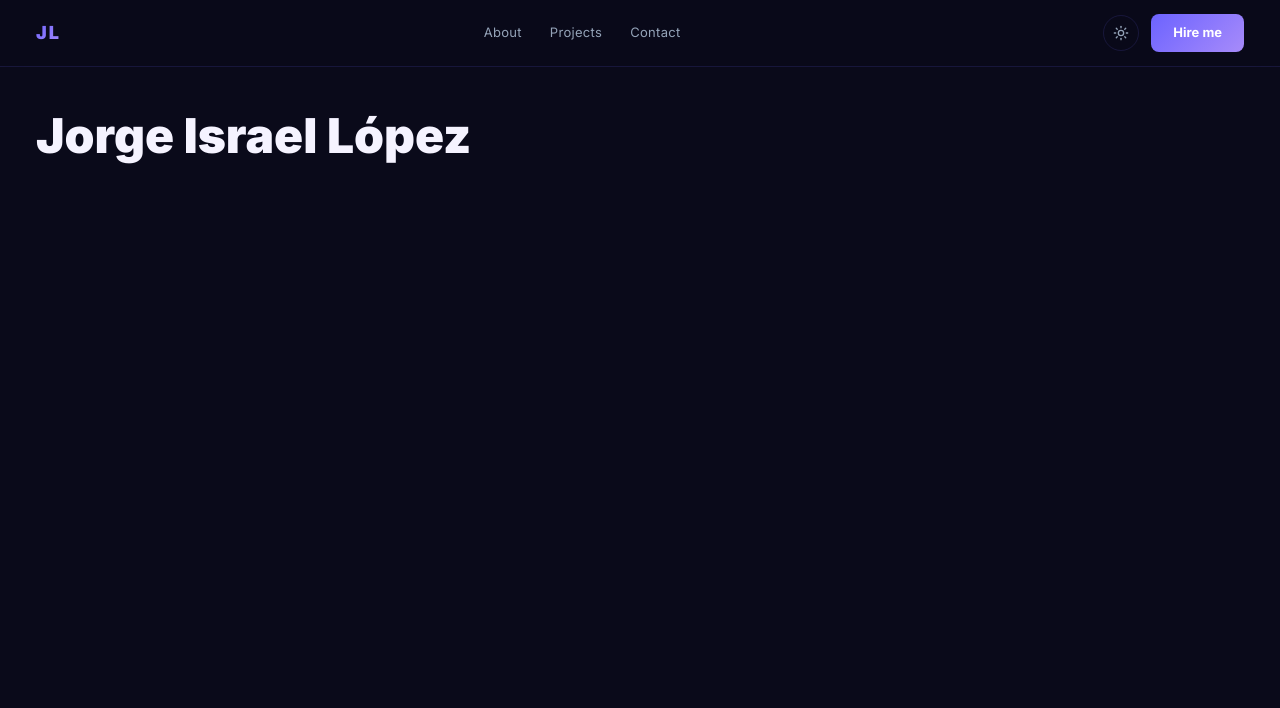
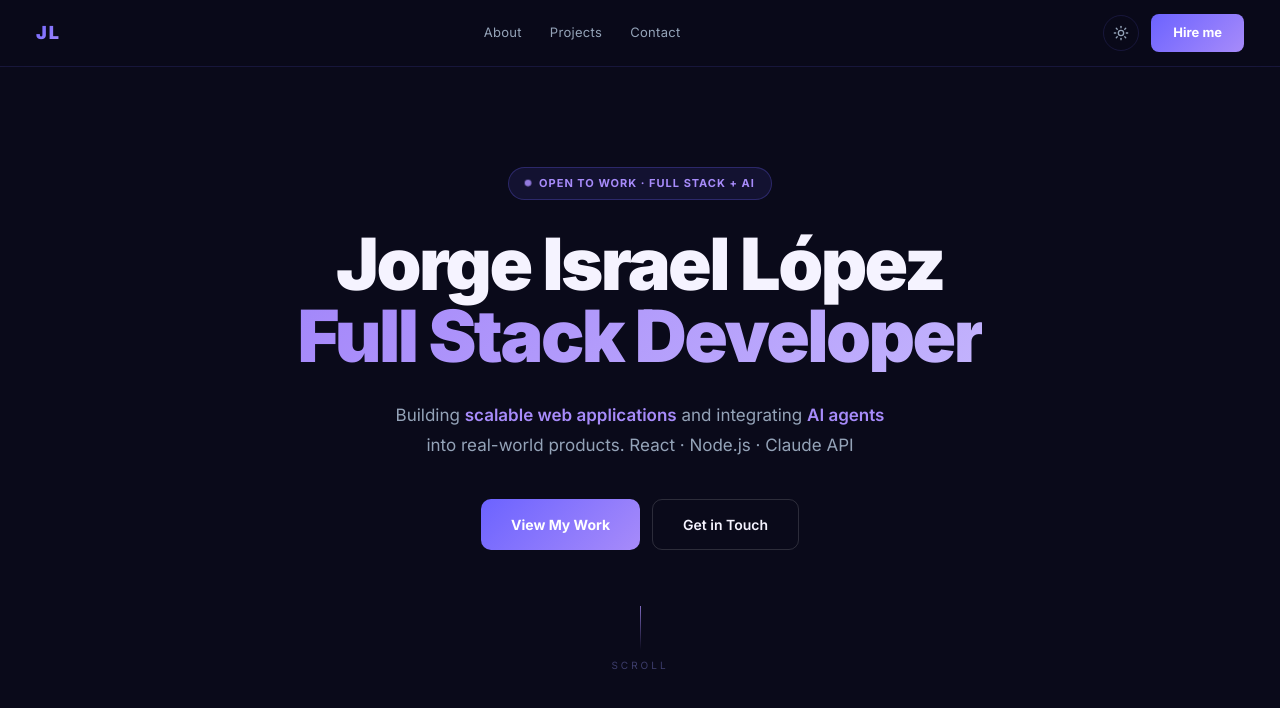
Before and after one commit to J-LopezE/portafolio, a React (Vite) app: page / in a window 1280 px wide. Shown: the top 708 px of the page. Built offline with nearby package versions, Linux system fonts and the light colour scheme.

Commit message:
feat: hero section  animated title, badge, CTA buttons and scroll hint

```diff
--- a/src/App.jsx
+++ b/src/App.jsx
@@ -5,27 +5,29 @@
  * @module App
  */
 
-import { useThemeContext } from './store/ThemeContext'
-import Navbar from './components/layout/Navbar'
+import { useThemeContext } from "./store/ThemeContext";
+import Navbar from "./components/layout/Navbar";
+import Hero from "./sections/Hero";
 
 /**
  * Root component — entry point of the UI tree
  * @returns {JSX.Element}
  */
 const App = () => {
-  const { isDark, toggleTheme } = useThemeContext()
+  const { isDark, toggleTheme } = useThemeContext();
 
   return (
-   <div style={{ minHeight: '100vh', background: 'var(--bg)', color: 'var(--text)' }}>
+    <div
+      style={{
+        minHeight: "100vh",
+        background: "var(--bg)",
+        color: "var(--text)",
+      }}
+    >
       <Navbar />
-      {/* Sections will be added here */}
-      <main style={{ paddingTop: '80px', padding: '100px 36px 40px' }}>
-        <h1 style={{ fontSize: '48px', fontWeight: 900 }}>
-          Jorge Israel López
-        </h1>
-      </main>
+      <Hero />
     </div>
-  )
-}
+  );
+};
 
-export default App
+export default App;
--- /dev/null
+++ b/src/sections/Hero.jsx
@@ -0,0 +1,37 @@
+import {useThemeContext} from "../store/ThemeContext";
+
+const Hero = () => {
+  const {isDark} = useThemeContext();
+
+  return (
+     <section className="hero" id="hero">
+      <div className="hero__badge">
+        <span className="hero__badge-dot"></span>
+        Open to work · Full Stack + AI
+      </div>
+      <h1 className="hero__title">
+        <span className="hero__name">Jorge Israel López</span>
+        <span className="hero__role">Full Stack Developer</span>
+      </h1>
+      <p className="hero__sub">
+        Building <em>scalable web applications</em> and integrating{' '}
+        <em>AI agents</em> into real-world products.
+        React · Node.js · Claude API
+      </p>
+      <div className="hero__btns">
+        <button className="btn-primary" onClick={() => document.querySelector('#projects')?.scrollIntoView({ behavior: 'smooth' })}>
+          View My Work
+        </button>
+        <button className="btn-outline" onClick={() => document.querySelector('#contact')?.scrollIntoView({ behavior: 'smooth' })}>
+          Get in Touch
+        </button>
+      </div>
+      <div className="hero__scroll">
+        <div className="hero__scroll-line"></div>
+        <span className="hero__scroll-label">Scroll</span>
+      </div>
+    </section>
+  );
+};
+
+export default Hero;
--- a/src/styles/global.css
+++ b/src/styles/global.css
@@ -144,3 +144,159 @@
 .navbar__cta:hover {
   opacity: 0.85;
 }
+
+/* ── Hero ── */
+.hero {
+  position: relative;
+  z-index: 10;
+  min-height: 100vh;
+  display: flex;
+  align-items: center;
+  justify-content: center;
+  flex-direction: column;
+  text-align: center;
+  padding: 100px 24px 60px;
+}
+
+.hero__badge {
+  display: inline-flex;
+  align-items: center;
+  gap: 8px;
+  background: rgba(108, 99, 255, 0.1);
+  border: 1px solid rgba(108, 99, 255, 0.28);
+  padding: 7px 16px;
+  border-radius: 24px;
+  font-size: 11px;
+  color: var(--violet);
+  letter-spacing: 1px;
+  font-weight: 700;
+  margin-bottom: 28px;
+  text-transform: uppercase;
+}
+
+.hero__badge-dot {
+  width: 6px;
+  height: 6px;
+  border-radius: 50%;
+  background: var(--violet);
+  animation: pulseDot 2s infinite;
+}
+
+@keyframes pulseDot {
+  0%, 100% { opacity: 1; transform: scale(1); }
+  50% { opacity: 0.4; transform: scale(1.5); }
+}
+
+.hero__title {
+  display: flex;
+  flex-direction: column;
+  font-size: clamp(36px, 6vw, 72px);
+  font-weight: 900;
+  line-height: 1.0;
+  letter-spacing: -2.5px;
+  margin-bottom: 10px;
+}
+
+.hero__name {
+  color: var(--text);
+}
+
+.hero__role {
+  background: linear-gradient(135deg, var(--indigo) 0%, var(--violet) 50%, var(--lavender) 100%);
+  -webkit-background-clip: text;
+  -webkit-text-fill-color: transparent;
+  background-size: 200%;
+  animation: gradientShift 4s ease infinite;
+}
+
+@keyframes gradientShift {
+  0%, 100% { background-position: 0%; }
+  50% { background-position: 100%; }
+}
+
+.hero__sub {
+  font-size: clamp(14px, 2vw, 17px);
+  color: var(--text2);
+  max-width: 520px;
+  line-height: 1.8;
+  margin: 18px auto 38px;
+}
+
+.hero__sub em {
+  color: var(--violet);
+  font-style: normal;
+  font-weight: 600;
+}
+
+.hero__btns {
+  display: flex;
+  gap: 12px;
+  justify-content: center;
+  flex-wrap: wrap;
+}
+
+.btn-primary {
+  background: linear-gradient(135deg, var(--indigo), var(--violet));
+  color: #fff;
+  border: none;
+  padding: 14px 30px;
+  border-radius: 10px;
+  font-size: 14px;
+  font-weight: 700;
+  cursor: pointer;
+  transition: all 0.25s ease;
+}
+
+.btn-primary:hover {
+  transform: translateY(-3px);
+  box-shadow: 0 12px 36px rgba(108, 99, 255, 0.45);
+}
+
+.btn-outline {
+  background: transparent;
+  color: var(--text);
+  border: 1px solid rgba(255, 255, 255, 0.14);
+  padding: 14px 30px;
+  border-radius: 10px;
+  font-size: 14px;
+  font-weight: 600;
+  cursor: pointer;
+  transition: all 0.25s ease;
+}
+
+.light .btn-outline {
+  border-color: rgba(0, 0, 0, 0.14);
+}
+
+.btn-outline:hover {
+  border-color: var(--violet);
+  color: var(--violet);
+}
+
+.hero__scroll {
+  margin-top: 56px;
+  display: flex;
+  flex-direction: column;
+  align-items: center;
+  gap: 8px;
+}
+
+.hero__scroll-line {
+  width: 1px;
+  height: 44px;
+  background: linear-gradient(to bottom, var(--violet), transparent);
+  animation: scrollHint 2s ease-in-out infinite;
+}
+
+@keyframes scrollHint {
+  0% { opacity: 0; transform: scaleY(0); transform-origin: top; }
+  60% { opacity: 1; transform: scaleY(1); }
+  100% { opacity: 0; }
+}
+
+.hero__scroll-label {
+  font-size: 10px;
+  color: var(--text3);
+  letter-spacing: 3px;
+  text-transform: uppercase;
+}
```
